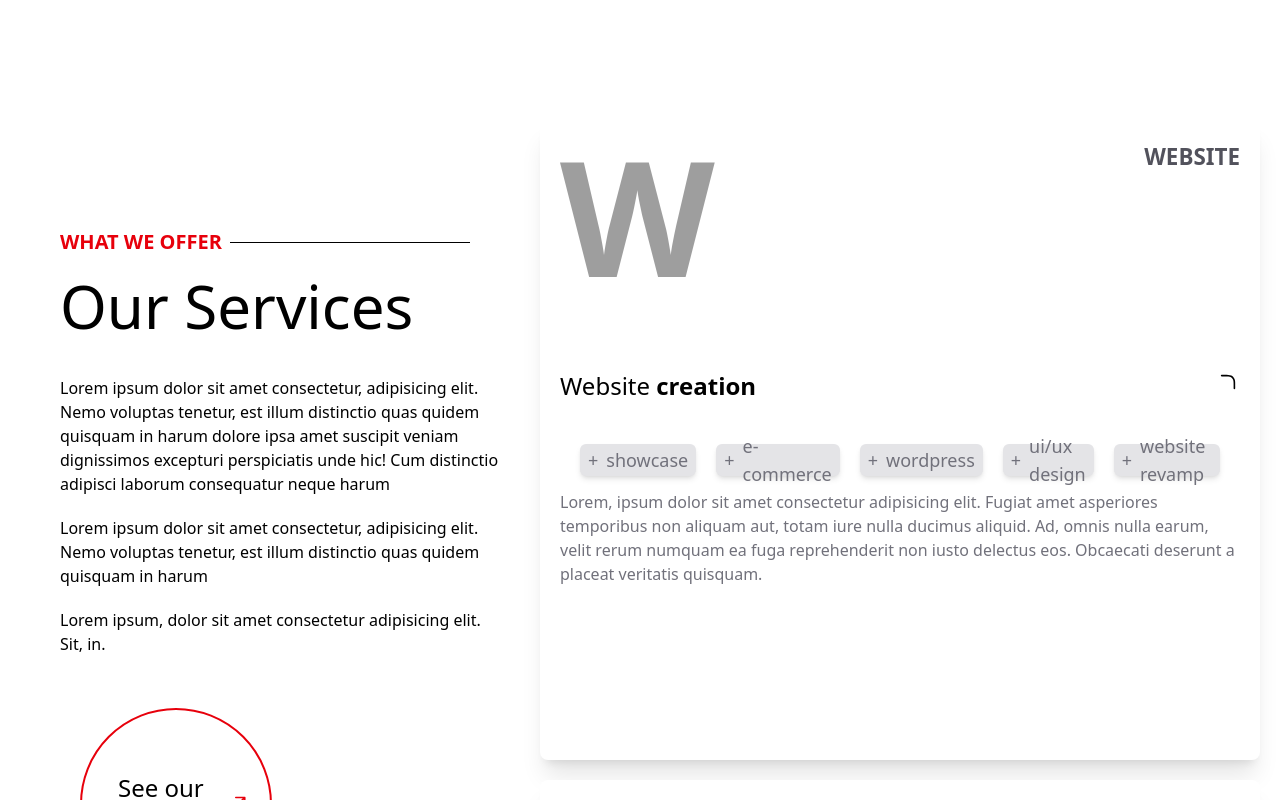
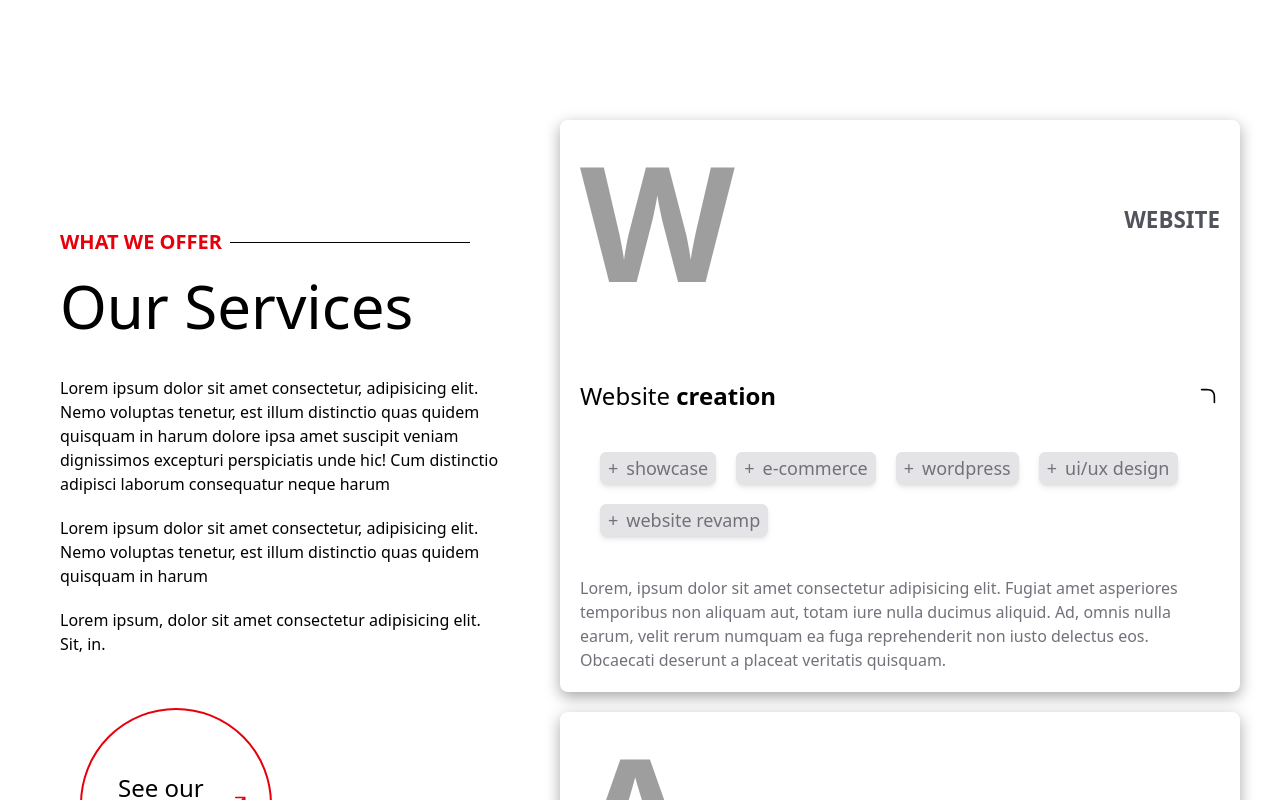
Before and after one commit to AbhimanyuSaxena1/techrobo, a React (Vite) app: page / in a window 1280 px wide. Shown: the part 3120-3920 px from the top of the page. Built offline with nearby package versions, Linux system fonts and the light colour scheme; grey boxes are pictures that could not be loaded.

Commit message:
our services done

```diff
--- a/src/Components/OurServices.jsx
+++ b/src/Components/OurServices.jsx
@@ -15,11 +15,11 @@ const ServiceCard = ({
 }) => {
   return (
     <Link to={linkTo}>
-      <div className="card w-[100%] p-5 h-[80vh] bg-white shadow-xl rounded-lg" style={{ flexShrink: 0 }}>
+      <div className="card md:w-[100%] overflow-hidden w-full p-5 h-[auto] bg-white shadow-xl rounded-lg" style={{ flexShrink: 0 ,boxShadow: "rgba(0, 0, 0, 0.35) 0px 5px 15px"}}>
         <div className="top-side w-full h-[25%] flex flex-row items-center justify-center">
-          <div className="alphabet relative h-full w-[50%] flex items-center justify-start overflow-hidden">
+          <div className="alphabet relative h-full md:w-[50%] w-[80%] flex items-center justify-start overflow-hidden">
             <div
-              className="text-[10rem] font-bold leading-none text-transparent bg-clip-text bg-cover"
+              className="md:text-[10rem] text-[8rem] font-bold leading-none text-transparent bg-clip-text bg-cover"
               style={{ backgroundImage: `url(${imageUrl})` }}
             >
               {letter}
@@ -43,7 +43,7 @@ const ServiceCard = ({
           </div>
         </div>
 
-        <div className="tags w-full h-[10%] flex flex-row items-center justify-start px-5 gap-5">
+        <div className="tags w-full md:h-[10%] h-auto mb-10 mt-10 flex flex-row flex-wrap  items-center justify-start px-5 gap-5">
           {tags.map((tag, index) => (
             <div key={index} className="tag w-auto px-2 gap-2 rounded-md py-2 h-[2rem] shadow-md bg-zinc-200 flex flex-row items-center justify-center">
               <h1 className="text-lg font-normal text-zinc-500">+</h1>
@@ -121,10 +121,10 @@ const OurServices = () => {
   ];
 
   return (
-    <div className="min-h-screen">
-      <div className="flex flex-row gap-5 p-10">
+    <div className="min-h-screen  ">
+      <div className="flex min-h-screen md:flex-row  gap-40 md:gap-10 flex-col  p-10">
         <div
-          className="left-side py-22 sticky top-0 w-[40%] h-screen"
+          className="left-side py-22 md:sticky md:top-0 md:w-[40%] w-full h-screen"
           style={{ flexShrink: 0 }}
         >
           <div className="caseStudy px-5 pt-5 flex flex-row items-center justify-start w-auto">
@@ -169,7 +169,7 @@ const OurServices = () => {
           </div>
         </div>
         <div
-          className="right-side w-[60%] flex flex-col gap-5 flex-1"
+          className="right-side min-h-screen  md:w-[60%] w-full flex flex-col gap-5 flex-1"
           style={{ flexShrink: 0 }}
         >
           {services.map((service) => (
```
